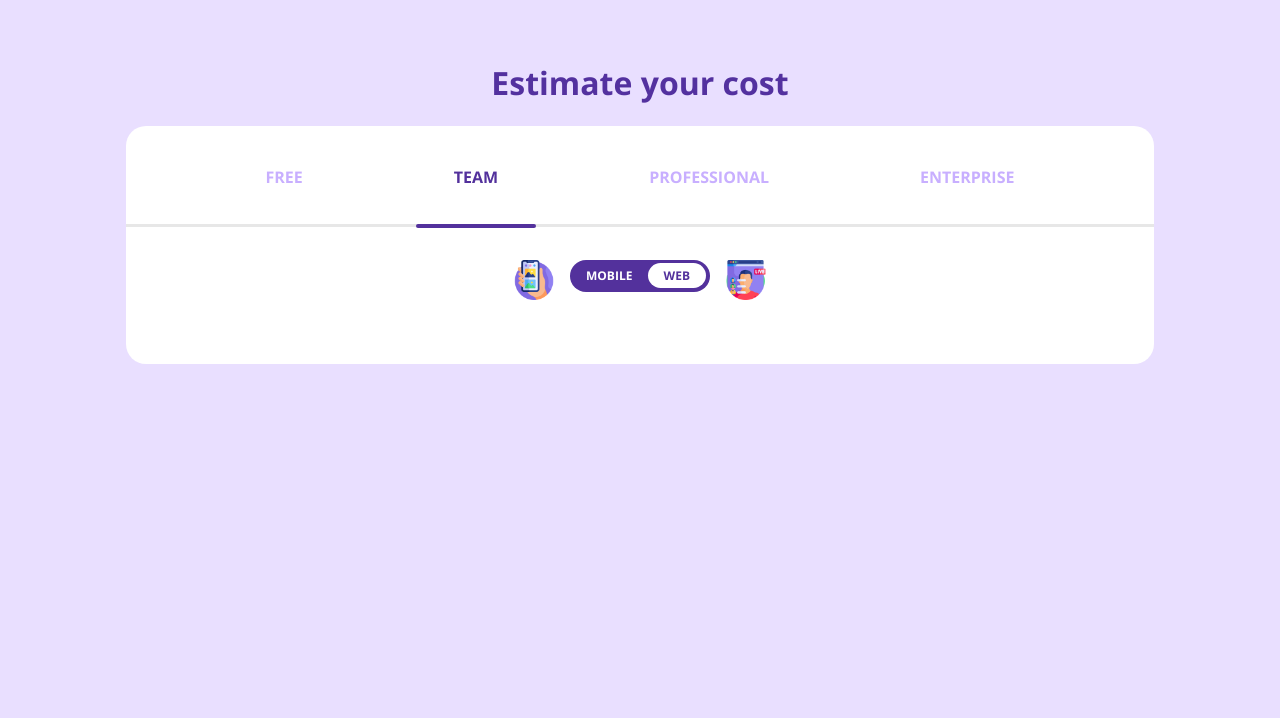
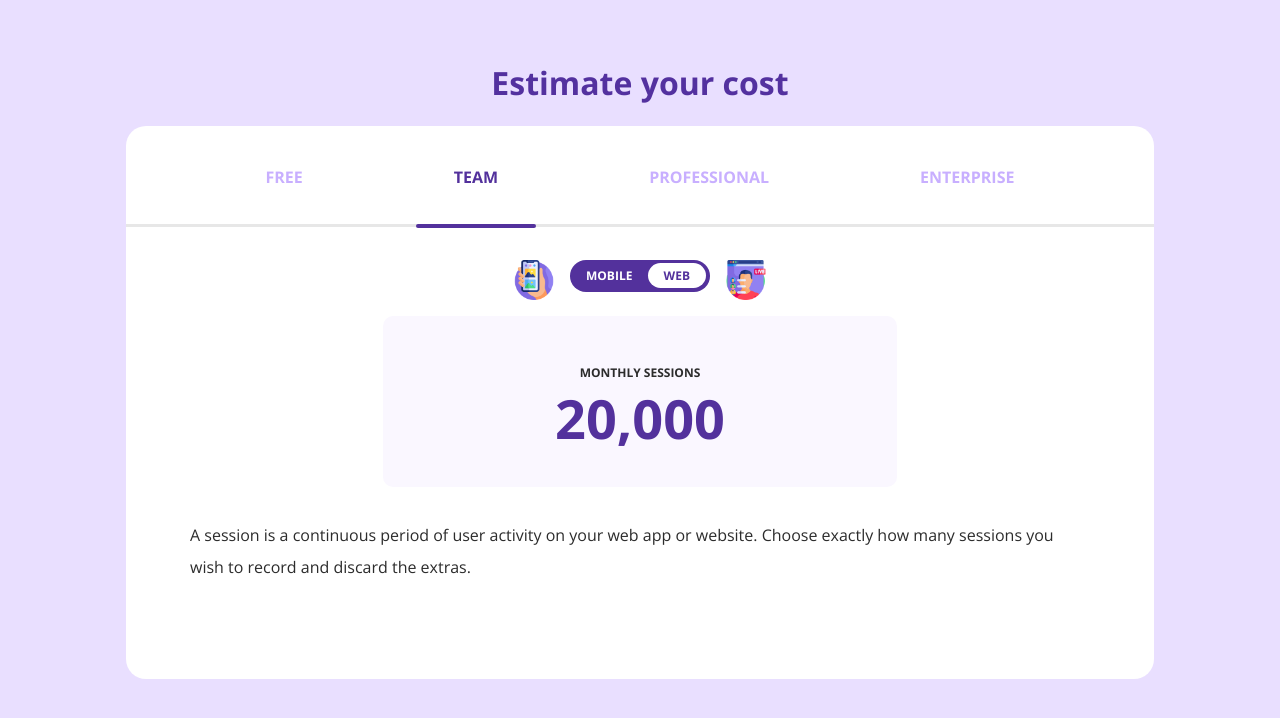
Before and after one commit to Binkybinx/Cost-Estimator, a plain HTML site: page index.html in a window 1280 px wide. Drawn offline with nearby package versions, Linux system fonts and the light colour scheme.

Commit message:
build the sessions card

```diff
--- a/index.html
+++ b/index.html
@@ -30,6 +30,15 @@
         </div>
         <img src="./images/icon2.png" alt="" />
       </div>
+      <div class="sessions-card">
+        <p>Monthly Sessions</p>
+        <p class="number">20,000</p>
+      </div>
+      <p class="description">
+        A session is a continuous period of user activity on your web app or
+        website. Choose exactly how many sessions you wish to record and discard
+        the extras.
+      </p>
     </div>
   </body>
 </html>
--- a/style.css
+++ b/style.css
@@ -105,3 +105,33 @@ h1 {
   padding: 4px 16px;
   border-radius: 20px;
 }
+
+.sessions-card {
+  width: 50%;
+  text-align: center;
+  background-color: rgb(250, 247, 255);
+  padding: 32px;
+  text-transform: uppercase;
+  font-size: 12px;
+  font-weight: bold;
+  border-radius: 10px;
+  margin: 16px 0;
+}
+
+.sessions-card p {
+  color: rgb(44, 44, 44);
+  font-size: 12px;
+  margin: 16px 0 0 0;
+  font-weight: bold;
+}
+
+.sessions-card .number {
+  color: rgb(83, 49, 156);
+  font-size: 54px;
+  margin: 0;
+}
+
+.description {
+  line-height: 32px;
+  margin: 16px 0 32px 0;
+}
```
